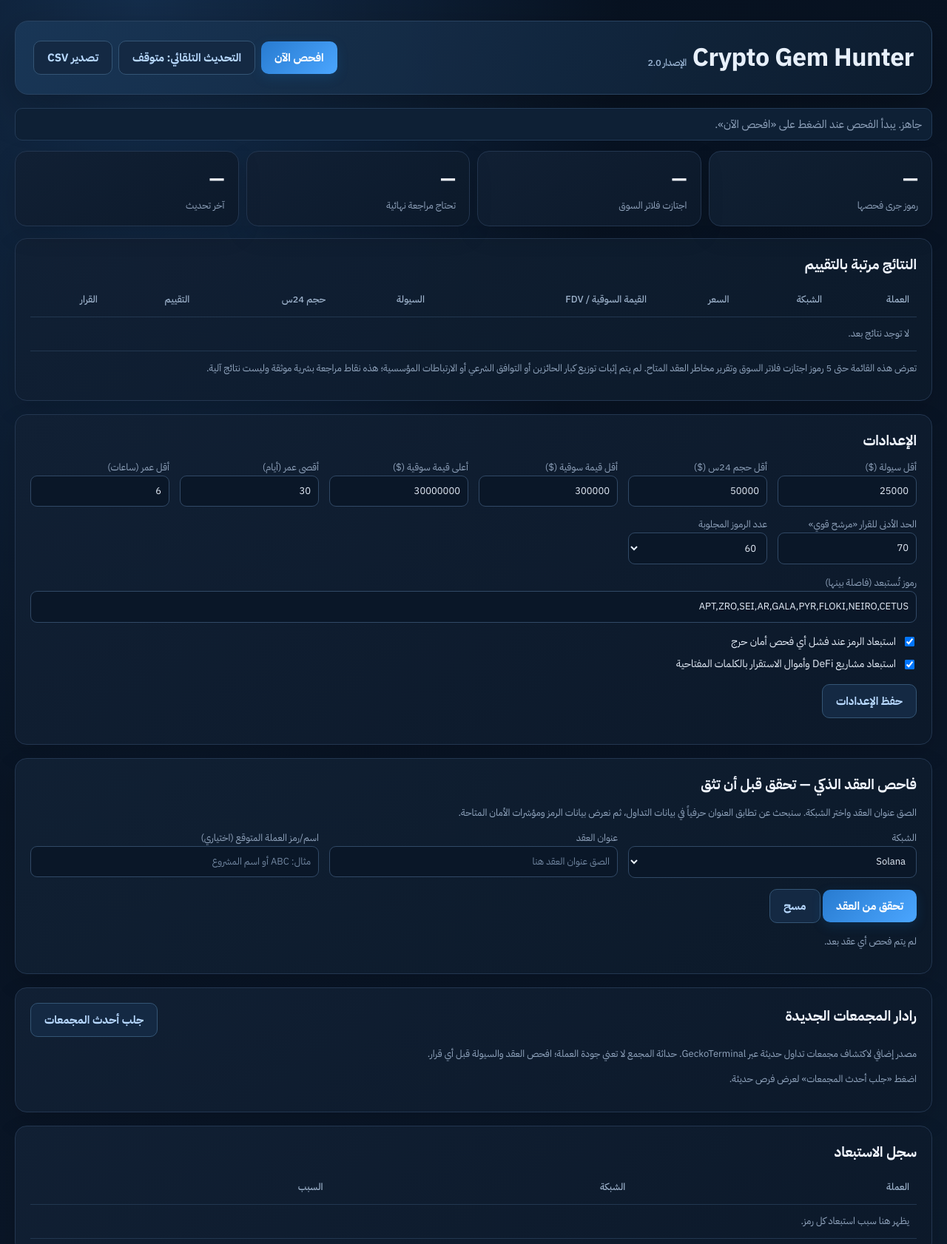
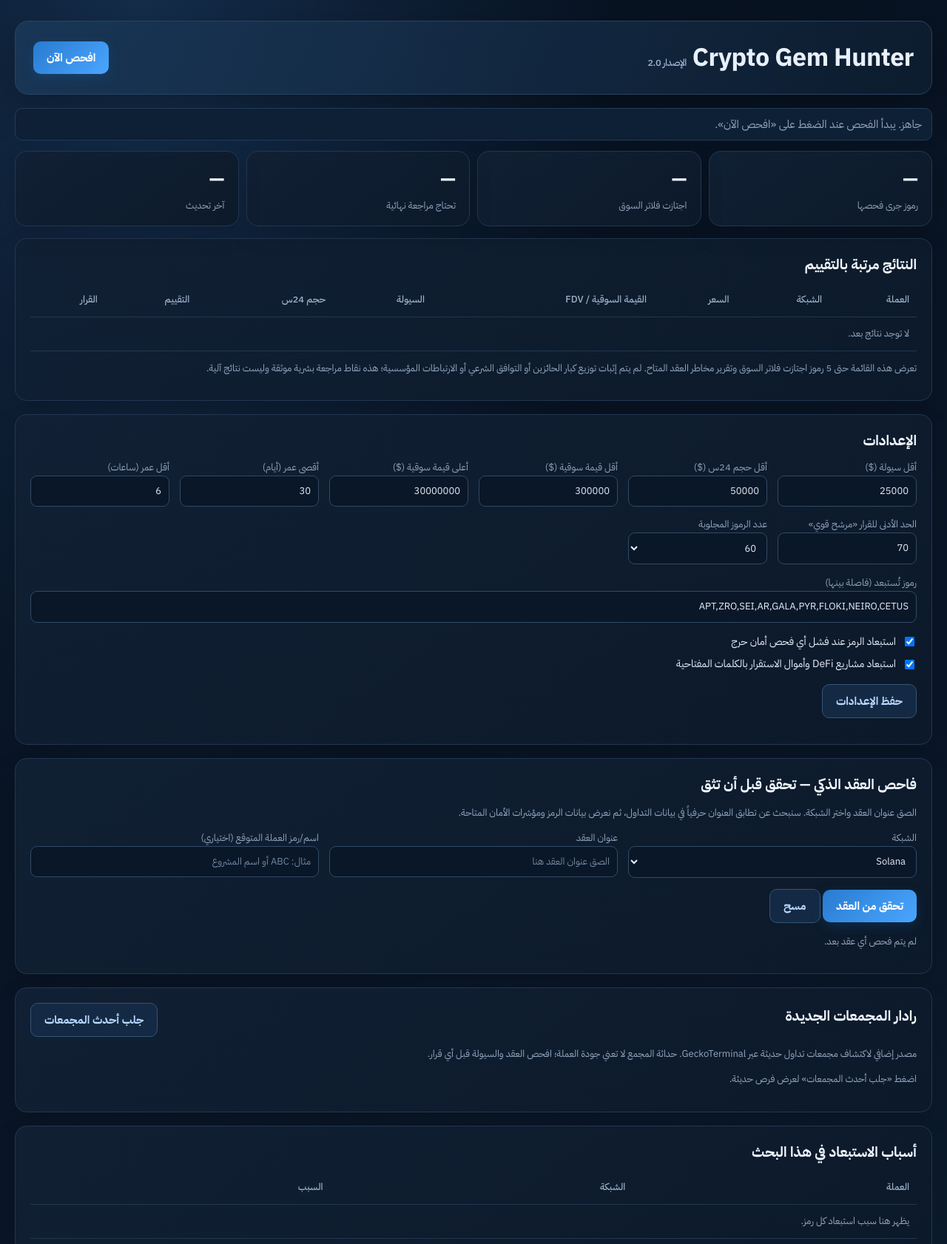
Before and after one commit to khaledkrizam-spec/crypto-gem-hunter, a plain HTML site: page index.html in a window 1280 px wide. Shown: the top 1682 px of the page at 74% size. Drawn offline with Linux system fonts and the light colour scheme.

Commit message:
Remove auto-refresh and result export; keep manual scans only

```diff
--- a/index.html
+++ b/index.html
@@ -83,8 +83,6 @@ h2{font-size:19px;color:#f1f6ff}
  <h1>Crypto Gem Hunter<small>الإصدار 2.0</small></h1>
  <div class="bar">
   <button id="go">افحص الآن</button>
-  <button class="g" id="auto">التحديث التلقائي: متوقف</button>
-  <button class="g" id="csv">تصدير CSV</button>
  </div>
 </header>
 <p id="st">جاهز. يبدأ الفحص عند الضغط على «افحص الآن».</p>
@@ -151,7 +149,7 @@ h2{font-size:19px;color:#f1f6ff}
 </div>
 
 <div class="box">
- <h2>سجل الاستبعاد</h2>
+ <h2>أسباب الاستبعاد في هذا البحث</h2>
  <div class="tw"><table><thead><tr><th>العملة</th><th>الشبكة</th><th>السبب</th></tr></thead><tbody id="log"><tr><td colspan="3" class="note">يظهر هنا سبب استبعاد كل رمز.</td></tr></tbody></table></div>
 </div>
 
@@ -168,7 +166,7 @@ const GP={ethereum:1,bsc:56,base:8453,arbitrum:42161,polygon:137,avalanche:43114
 const CH=new Set([...Object.keys(GP),'solana']);
 const DEFI=/\b(swap|dex|lend|lending|yield|farm|staking|stake|vault|bridge|liquidity|protocol|amm|perp|derivatives|usd|usdt|usdc|stable|wrapped|wbtc|weth)\b/i;
 const IDS=['minLiq','minVol','minMc','maxMc','maxAge','minAge','thr','lim','ex'];
-let results=[],timer=null;
+let results=[];
 
 // الإعدادات
 try{const s=JSON.parse(localStorage.getItem('cgh')||'{}');IDS.forEach(i=>{if(s[i]!=null)$(i).value=s[i]});['fSec','fDefi'].forEach(i=>{if(s[i]!=null)$(i).checked=s[i]})}catch(e){}
@@ -313,8 +311,6 @@ function render(res,log,tot){
  $('log').innerHTML=log.length?log.map(l=>`<tr><td>${esc(l[0])}</td><td>${esc(l[1])}</td><td>${esc(l[2])}</td></tr>`).join(''):'<tr><td colspan="3" class="note">لا استبعادات.</td></tr>';
 }
 $('go').onclick=run;
-$('auto').onclick=()=>{if(timer){clearInterval(timer);timer=null;$('auto').textContent='التحديث التلقائي: متوقف'}else{timer=setInterval(run,9e5);$('auto').textContent='التحديث التلقائي: كل 15 دقيقة';run()}};
-$('csv').onclick=()=>{if(!results.length)return;const h='symbol,chain,price,mcap,liquidity,vol24h,score,decision,address\n';const b=results.filter(({r})=>r.d==='تحتاج مراجعة نهائية'&&r.verified).slice(0,5).map(({p,r})=>[p.baseToken.symbol,p.chainId,p.priceUsd,p.marketCap||p.fdv,p.liquidity?.usd,p.volume?.h24,r.s,r.d,p.baseToken.address].map(v=>`"${String(v??'').replace(/"/g,'""')}"`).join(',')).join('\n');const a=document.createElement('a');a.href=URL.createObjectURL(new Blob(['\ufeff'+h+b],{type:'text/csv'}));a.download='gem-hunter.csv';a.click()};
 
 const EXPLORERS={solana:'https://solscan.io/token/',ethereum:'https://etherscan.io/token/',bsc:'https://bscscan.com/token/',base:'https://basescan.org/token/',arbitrum:'https://arbiscan.io/token/',polygon:'https://polygonscan.com/token/',avalanche:'https://snowtrace.io/token/',optimism:'https://optimistic.etherscan.io/token/'};
 const NETWORK_NAMES={solana:'Solana',ethereum:'Ethereum',bsc:'BNB Chain',base:'Base',arbitrum:'Arbitrum',polygon:'Polygon',avalanche:'Avalanche',optimism:'Optimism'};
```
